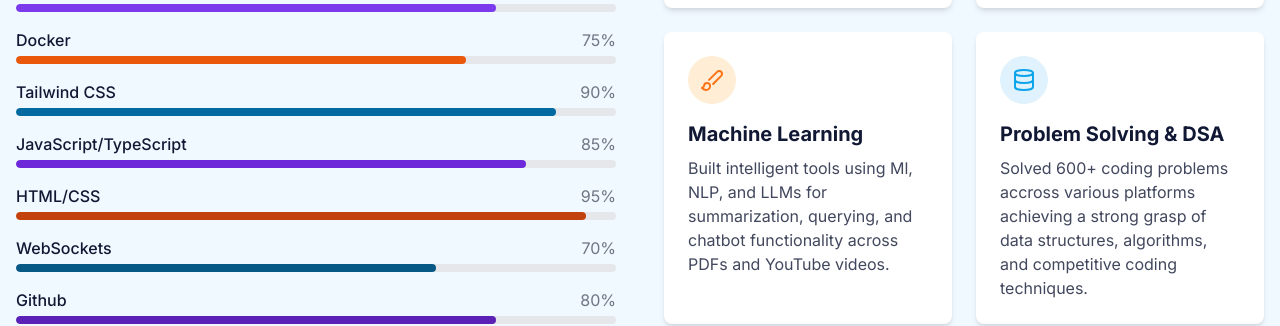
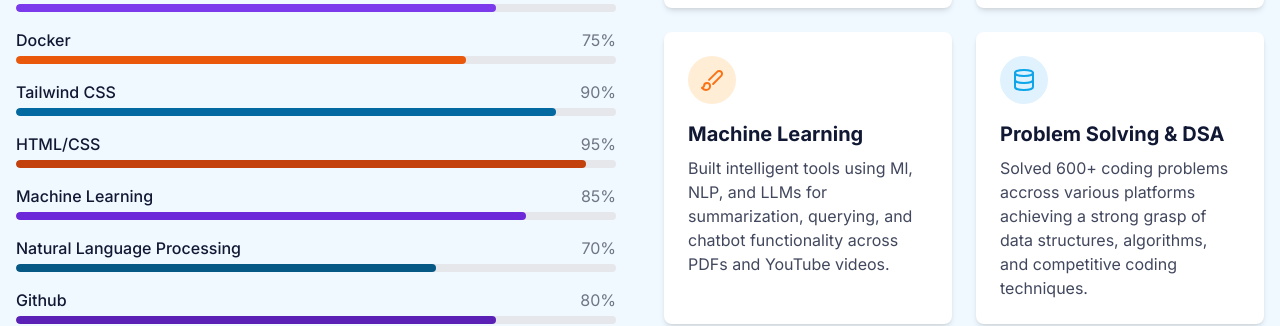
Before and after one commit to Piyusharora04/Piyush_Arora_Portfolio, a React (Vite) app: page / in a window 1280 px wide. Shown: the part 2156-2482 px from the top of the page. Built offline with nearby package versions, Linux system fonts and the light colour scheme.

Commit message:
skills changes

```diff
--- a/src/constants/index.ts
+++ b/src/constants/index.ts
@@ -69,17 +69,17 @@
     color: 'bg-primary-700',
   },
   {
-    name: 'JavaScript/TypeScript',
-    level: 85,
-    color: 'bg-secondary-700',
-  },
-  {
     name: 'HTML/CSS',
     level: 95,
     color: 'bg-accent-700',
   },
   {
-    name: 'WebSockets',
+    name: 'Machine Learning',
+    level: 85,
+    color: 'bg-secondary-700',
+  },
+  {
+    name: 'Natural Language Processing',
     level: 70,
     color: 'bg-primary-800',
   },
```
